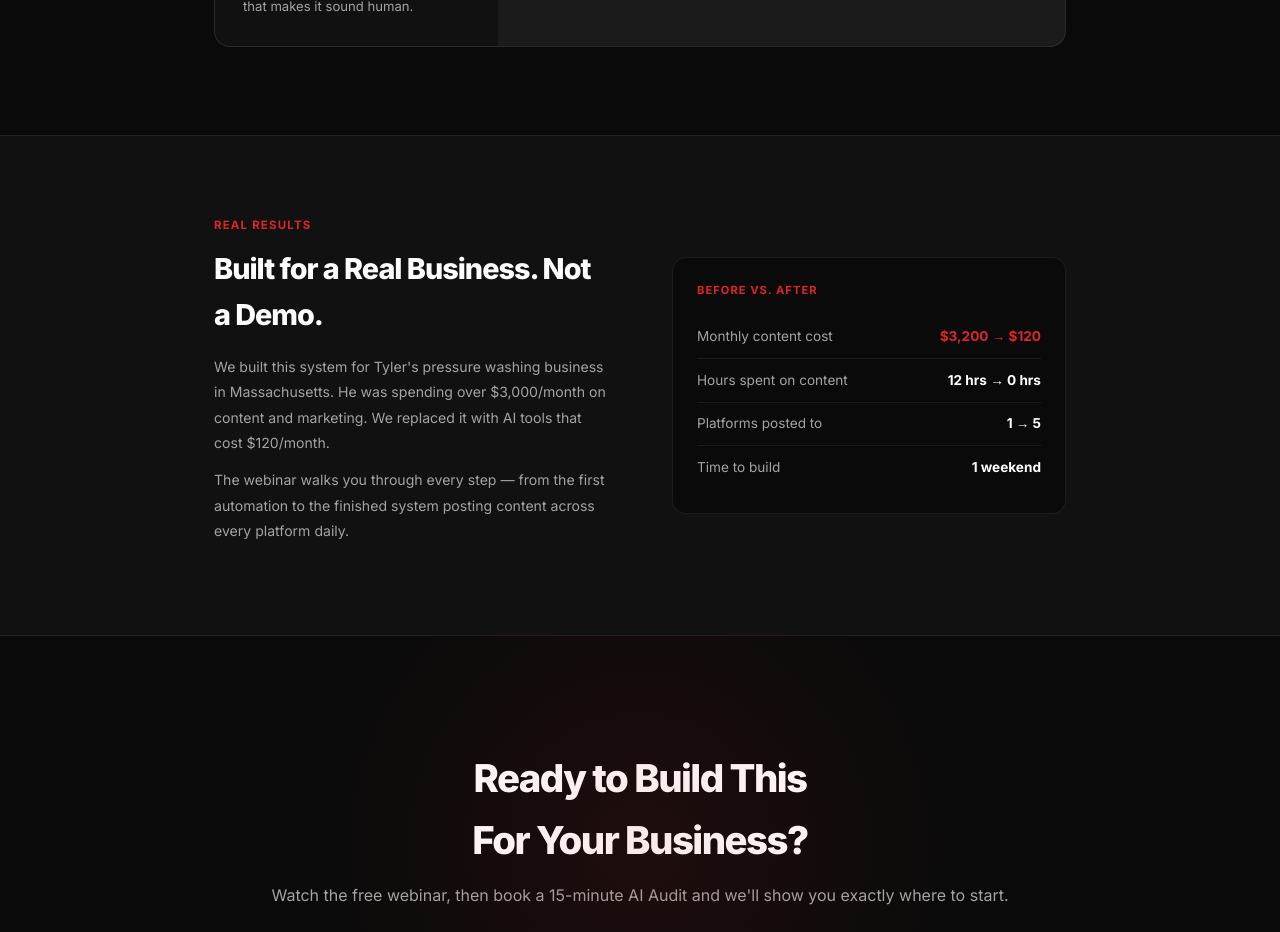
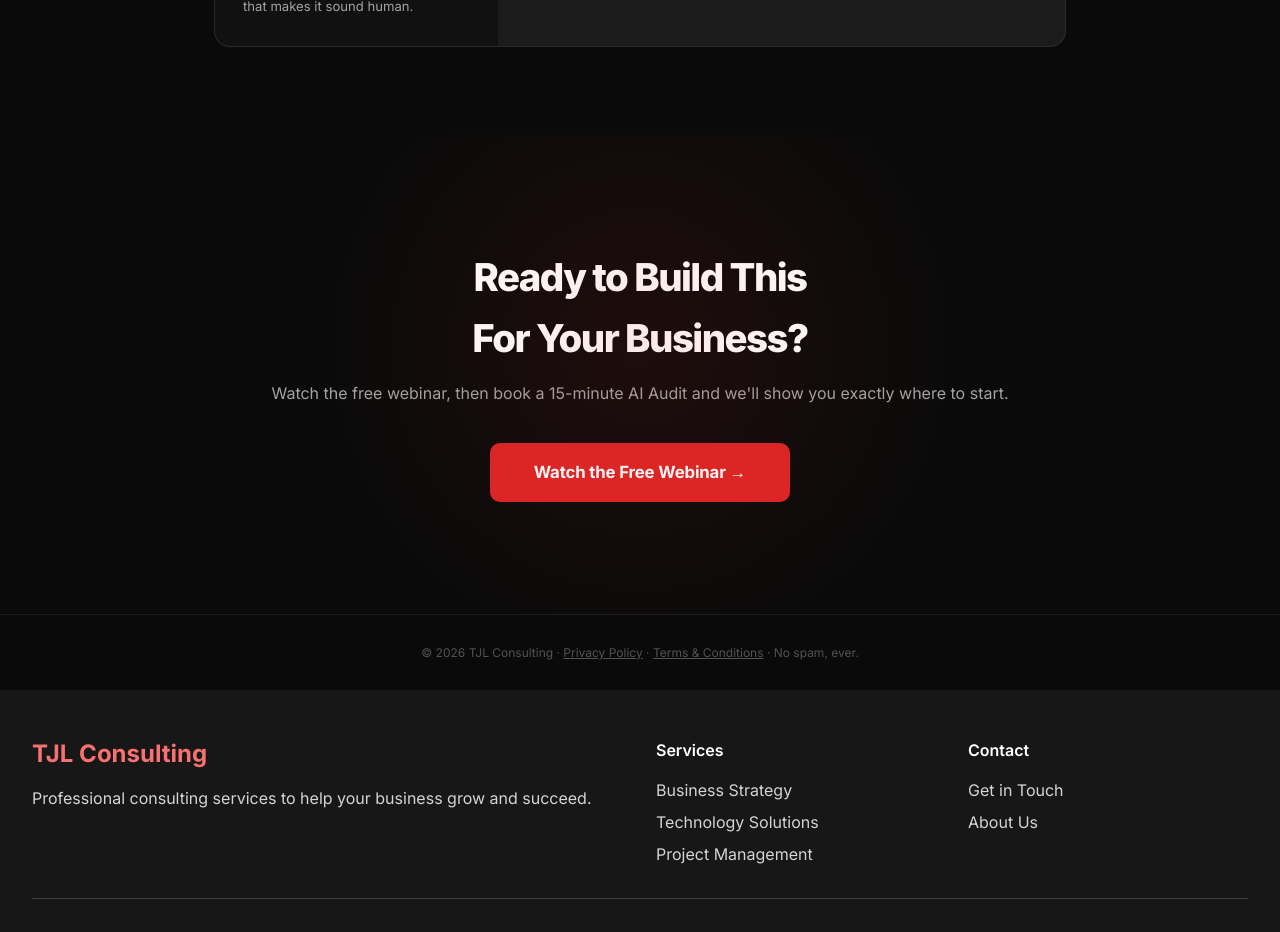
Before and after one commit to Ntwumasi/tjlconsulting, a Next.js app: page /webinar in a window 1280 px wide. Shown: the part 2020-2952 px from the top of the page. Built offline with nearby package versions, Linux system fonts and the light colour scheme.

Commit message:
Remove Real Results section from landing page and What's Covered from thank-you page

```diff
--- a/src/app/webinar/page.tsx
+++ b/src/app/webinar/page.tsx
@@ -266,23 +266,6 @@ export default function WebinarPage() {
           </div>
         </div>
 
-        <div className="w-about-section">
-          <div className="w-about-inner">
-            <div className="w-about-text">
-              <div className="w-section-label">Real Results</div>
-              <h2>Built for a Real Business. Not a Demo.</h2>
-              <p>We built this system for Tyler&apos;s pressure washing business in Massachusetts. He was spending over $3,000/month on content and marketing. We replaced it with AI tools that cost $120/month.</p>
-              <p>The webinar walks you through every step — from the first automation to the finished system posting content across every platform daily.</p>
-            </div>
-            <div className="w-result-box">
-              <div className="result-label">Before vs. After</div>
-              <div className="w-result-row"><span className="metric">Monthly content cost</span><span className="value red">$3,200 → $120</span></div>
-              <div className="w-result-row"><span className="metric">Hours spent on content</span><span className="value">12 hrs → 0 hrs</span></div>
-              <div className="w-result-row"><span className="metric">Platforms posted to</span><span className="value">1 → 5</span></div>
-              <div className="w-result-row"><span className="metric">Time to build</span><span className="value">1 weekend</span></div>
-            </div>
-          </div>
-        </div>
 
         <div className="w-bottom-cta">
           <h2>Ready to Build This<br/>For Your Business?</h2>
```
